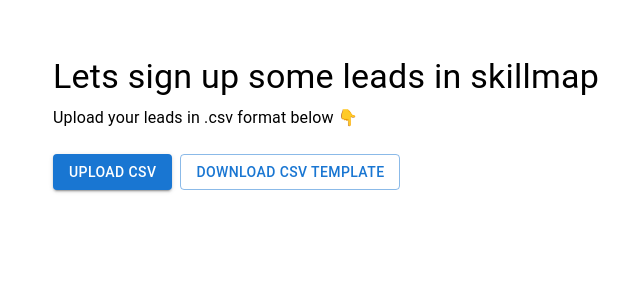
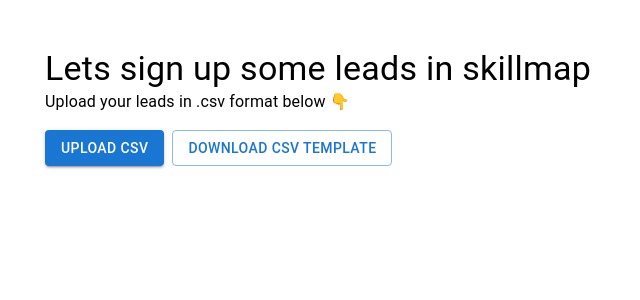
Before and after one commit to eguzkimen/unscraper, a Next.js app: page / in a window 1280 px wide. Shown: the top 300 px of the page, without its empty margins (3-643 px from the left). Built offline with nearby package versions, Linux system fonts and the light colour scheme.

Commit message:
creates CTA layout

```diff
--- a/src/app/layout.tsx
+++ b/src/app/layout.tsx
@@ -12,7 +12,7 @@
 }) {
   return (
     <html lang="en">
-      <body>{children}</body>
+      <body style={{margin: 0}}>{children}</body>
     </html>
   )
 }
--- a/src/app/page.tsx
+++ b/src/app/page.tsx
@@ -3,23 +3,22 @@
 import { LeadsTable } from '@/components/LeadsTable';
 import { Lead } from '@/types/models';
 import { downloadStringAsFile } from '@/util/downloadStringAsFile';
-import { parseLeadsFromCSVFileInput } from '@/util/parseLeadsFromCsvFileInput';
-import { Typography, Button, Box } from '@mui/material';
+import { CsvParseOutput, parseLeadsFromCSVFileInput } from '@/util/parseLeadsFromCsvFileInput';
+import { Typography, Button, Box, Paper } from '@mui/material';
 import { ChangeEvent, useState } from 'react';
 
 export default function Home() {
-  const [validLeads, setValidLeads] = useState<Lead[] | null>(null)
-  const [invalidLeads, setInvalidLeads] = useState<unknown[] | null>(null)
+  const [csvOutput, setCsvOputput] = useState<CsvParseOutput | null>(null)
 
   async function handleFileInputChange(event: ChangeEvent<HTMLInputElement>) {
-    const { validLeads, invalidLeads } = await parseLeadsFromCSVFileInput(event)
+    const output = await parseLeadsFromCSVFileInput(event)
 
-    setValidLeads(validLeads)
-    setInvalidLeads(invalidLeads)
+    setCsvOputput(output)
   }
 
   return (
-    <Box padding={6} display='flex' flexDirection='column' gap={1}>
+    <Box height='100vh' padding={6} boxSizing='border-box' display='flex' flexDirection='column' gap={4}>
+      <Box >
         <Typography variant='h4'>
           Lets sign up some leads in skillmap
         </Typography>
@@ -47,7 +46,22 @@
 
           </Button>
         </Box>
-      {validLeads && <LeadsTable leads={validLeads} />}
+      </Box>
+
+      {csvOutput && (
+        <>
+          <Box flex={1} >
+            <Typography color='GrayText'>
+            </Typography>
+            {csvOutput.validLeads && <LeadsTable leads={csvOutput.validLeads} />}
+          </Box>
+
+          <Box display='flex' justifyContent='flex-end' alignItems='center' gap={2} borderTop='1px solid lightgray' paddingTop={2}>
+            <Typography color='GrayText'>{csvOutput.invalidLeads?.length} invalid leads were found</Typography>
+            <Button variant='contained'>Register {csvOutput.validLeads?.length} valid leads in skillmap</Button>
+          </Box>
+        </>
+      )}
     </Box>
   )
 }
--- a/src/util/parseLeadsFromCsvFileInput.ts
+++ b/src/util/parseLeadsFromCsvFileInput.ts
@@ -2,7 +2,7 @@
 import { parse } from "csv-parse/sync";
 import { ChangeEvent } from "react";
 
-type CsvParseOutput = {
+export type CsvParseOutput = {
   validLeads: Lead[];
   invalidLeads: unknown[];
 }
```
Lines whose indentation alone changed are shown as unchanged.
